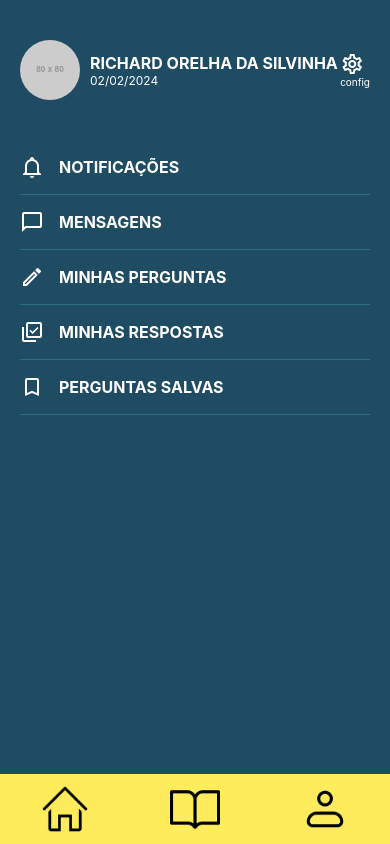
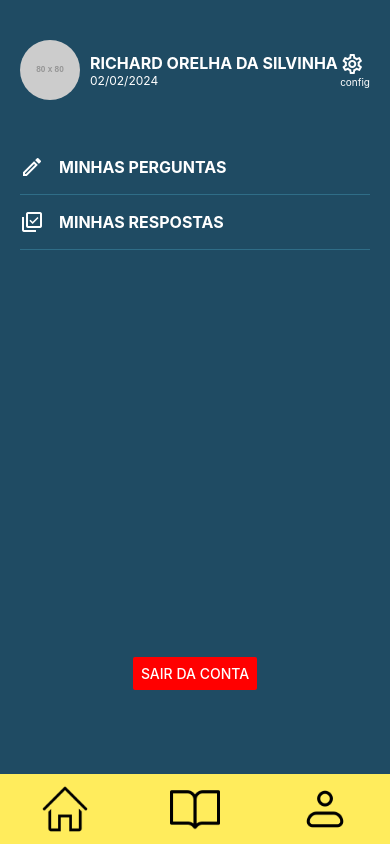
Before and after one commit to 13Richard04/Primezone-Celular, a React Native app in the folder Prime-Mobile/: screen /Perfil in a window 390 px wide. Built offline with nearby package versions, Linux system fonts and the light colour scheme; no server answers.

Commit message:
cvcfgcgf
ytfgg

```diff
--- a/Prime-Mobile/pages/Perfil/Perfil.js
+++ b/Prime-Mobile/pages/Perfil/Perfil.js
@@ -1,9 +1,14 @@
 import React from 'react';
-import { View, Text, Image, StyleSheet, TouchableOpacity, StatusBar } from 'react-native';
+import { View, Text, Image, StyleSheet, TouchableOpacity, StatusBar, Alert } from 'react-native';
 import Icon from 'react-native-vector-icons/MaterialCommunityIcons';
 import Footer from '../../components/Footer/Footer';
+import { Button } from 'react-native'; // Importação correta do Button
 
 const Perfil = ({ navigation }) => {
+  const handlePress = () => {
+    Alert.alert('Botão pressionado!');
+  };
+
   return (
     <View style={styles.container}>
       {/* Cabeçalho */}
@@ -27,14 +32,6 @@ const Perfil = ({ navigation }) => {
       {/* Menu de opções */}
       <View style={styles.menu}>
         <TouchableOpacity style={styles.menuItem}>
-                    <Icon name="bell-outline" size={24} color="#FFF" />
-                    <Text style={styles.menuText}>NOTIFICAÇÕES</Text>
-                </TouchableOpacity>
-                <TouchableOpacity style={styles.menuItem}>
-                    <Icon name="message-outline" size={24} color="#FFF" />
-                    <Text style={styles.menuText}>MENSAGENS</Text>
-                </TouchableOpacity>
-                <TouchableOpacity style={styles.menuItem}>
           <Icon name="pencil-outline" size={24} color="#FFF" />
           <Text style={styles.menuText}>MINHAS PERGUNTAS</Text>
         </TouchableOpacity>
@@ -42,16 +39,18 @@ const Perfil = ({ navigation }) => {
           <Icon name="checkbox-multiple-outline" size={24} color="#FFF" />
           <Text style={styles.menuText}>MINHAS RESPOSTAS</Text>
         </TouchableOpacity>
-                <TouchableOpacity style={styles.menuItem}>
-                    <Icon name="bookmark-outline" size={24} color="#FFF" />
-                    <Text style={styles.menuText}>PERGUNTAS SALVAS</Text>
-                </TouchableOpacity>
       </View>
-            {/*  */}
-            {/*  */}
+
+      {/* Botão "Sair da conta" */}
+      <View style={{ flex: 1, justifyContent: 'center', alignItems: 'center' }}>
+        <Button
+          title="Sair da conta"
+          onPress={handlePress}
+          color="red" // Definindo a cor do botão como vermelho
+        />
+      </View>
+
       <Footer navigation={navigation} />
-
-
     </View>
   );
 };
@@ -111,7 +110,6 @@ const styles = StyleSheet.create({
     fontSize: 16,
     fontWeight: 'bold',
   },
-
 });
 
 export default Perfil;
```
Also changed, not shown: Prime-Mobile/assets/DB/Captura de tela 2024-11-28 132001.png (added). Lines whose indentation alone changed are shown as unchanged.
